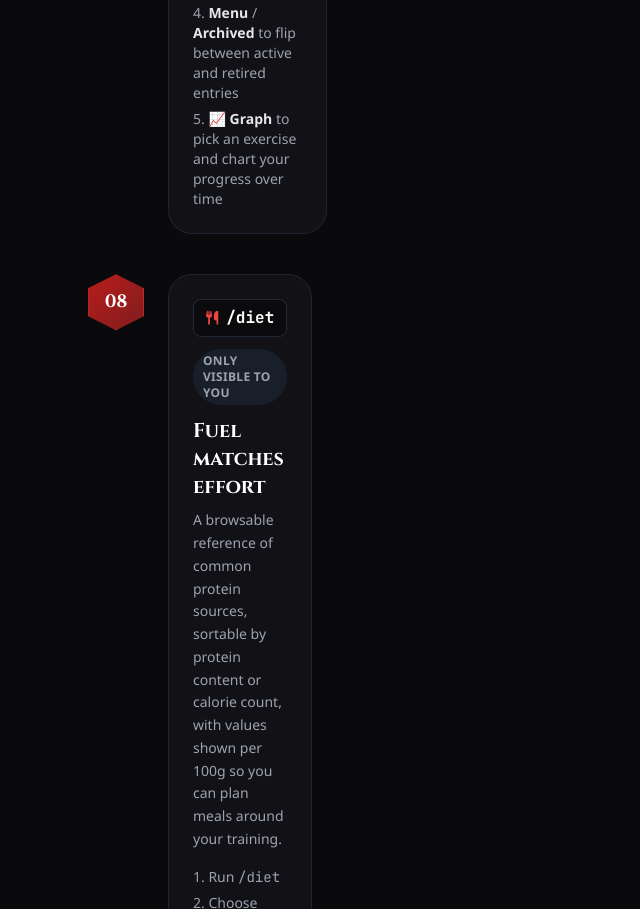
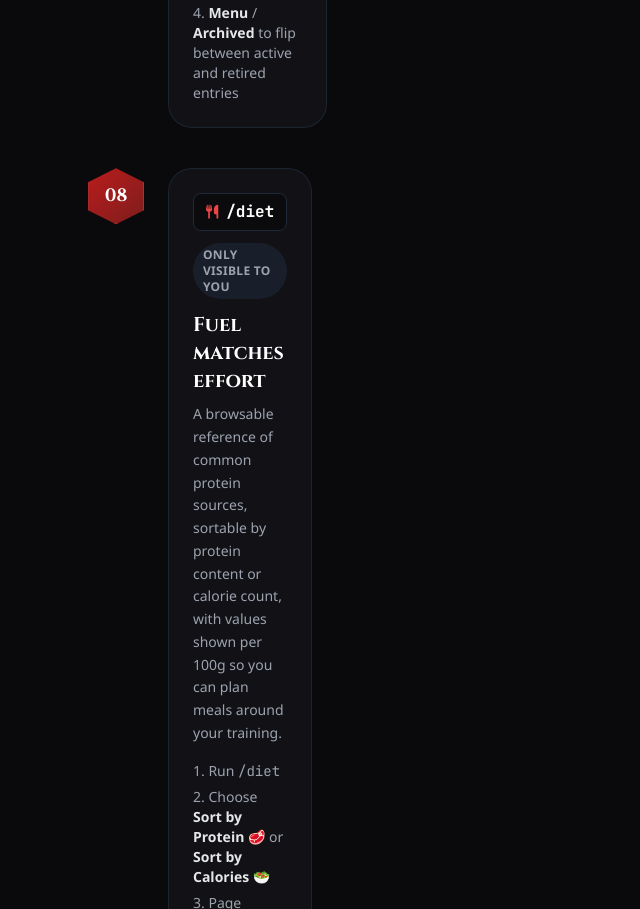
Before and after one commit to realquazar/GladiatorV-website, a website: page public/docs.html in a window 1280 px wide. Shown: the part 6564-7473 px from the top of the page, without its empty margins (0-640 px from the left). Drawn offline with nearby package versions, Linux system fonts and the light colour scheme.

Commit message:
updating flex

```diff
--- a/public/docs.html
+++ b/public/docs.html
@@ -340,7 +340,6 @@
                             <li><strong class="text-gray-200">Add</strong> to log a new exercise/skill + result — logging the same exercise again automatically archives the old entry</li>
                             <li><strong class="text-gray-200">Delete</strong> a specific numbered entry, or type "all" to clear everything</li>
                             <li><strong class="text-gray-200">Menu</strong> / <strong class="text-gray-200">Archived</strong> to flip between active and retired entries</li>
-                            <li><strong class="text-gray-200">📈 Graph</strong> to pick an exercise and chart your progress over time</li>
                         </ol>
                     </div>
                 </section>
```
